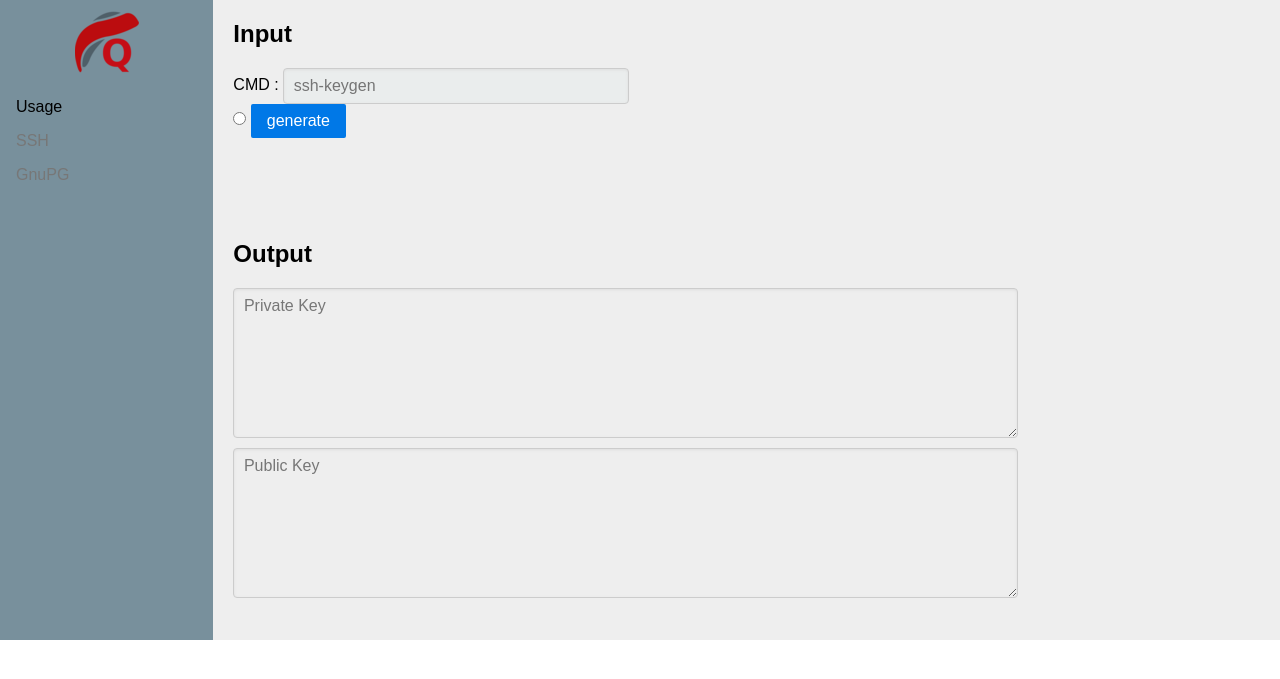
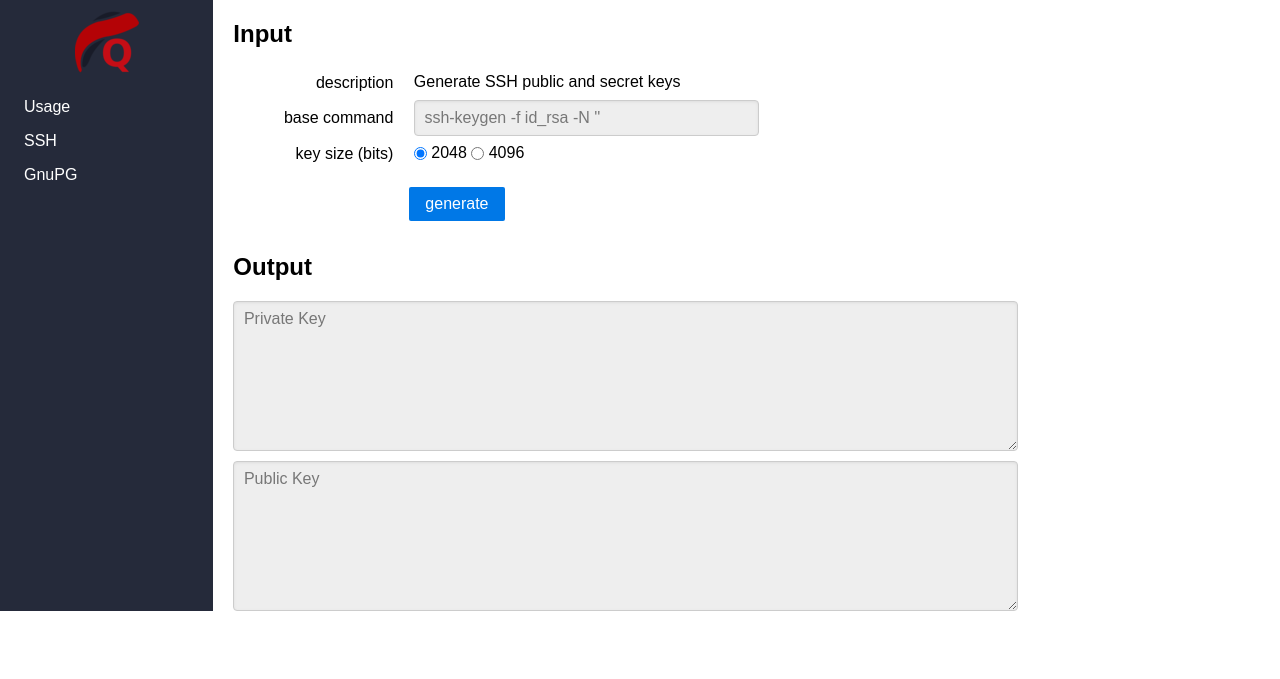
Before and after one commit to xrodneylee/sq-util, a Flask app: page /ssh in a window 1280 px wide. Shown: the top 679 px of the page. Run offline with Flask 2, Linux system fonts and the light colour scheme.

Commit message:
input ui

```diff
--- a/app.py
+++ b/app.py
@@ -1,5 +1,6 @@
 from flask import Flask
 from flask import render_template
+from flask import request
 import os
 app = Flask(__name__)
 
@@ -9,13 +10,15 @@ def index():
     return render_template('index.html')
 
 @app.route('/ssh')
-@app.route('/ssh/<action>')
+@app.route('/ssh/<action>', methods=['POST'])
 def ssh(action=None):
     private_key = 'Private Key'
     public_key = 'Public Key'
+    cmd = request.form.get('cmd')
+    keysize = request.form.get('keysize')
 
     if action:
-      os.system("ssh-keygen -t rsa -b 4096 -f id_rsa -N ''")
+      os.system(cmd + keysize)
       f = open('id_rsa', 'r')
       private_key = f.read()
       f = open('id_rsa.pub', 'r')
--- a/static/css/style.css
+++ b/static/css/style.css
@@ -10,20 +10,27 @@
 }
 
 .left-column {
-	background: #78909C;
+	background: #252A3A;
+}
+
+#nav .pure-menu-link {
+    color: #fff;
+    margin-left: 0.5em;
+}
+
+#nav .pure-menu-link:hover, #nav .pure-menu-link:focus {
+    background: rgb(55, 60, 90);
 }
 
 .right-column {
-	background: #EEEEEE;
+	background: #FFFFFF;
 }
 
 .input {
-	height: 200px;
 	margin-left: 20px;
 }
 
 .output {
-	height: 400px;
 	margin-left: 20px;
 }
 
--- a/templates/index.html
+++ b/templates/index.html
@@ -10,7 +10,7 @@
 </head>
 <body>
 	<div class="pure-g wrap">
-	    <div class="pure-u-1-6 left-column">
+	    <div id="nav" class="pure-u-1-6 left-column">
 	    	<div class="pure-img logo">
 	    		<img src="/static/img/sq-logo.png">
 	    	</div>
@@ -34,7 +34,7 @@
 				    </thead>
 
 				    <tbody>
-				        <tr>
+				        <tr class="pure-table-odd">
 				        	<td>1</td>
 				            <td>SSH</td>
 				            <td>Generate SSH public and secret keys</td>
--- a/templates/ssh.html
+++ b/templates/ssh.html
@@ -3,14 +3,28 @@
 <div class="ssh">
     <div class="input">
         <h2>Input</h2>
-        <form class="pure-form" action="/ssh/generate">
-            <div class="pure-u-1 cmd">
-                CMD : <input class="pure-input-1-3" type="text" placeholder="ssh-keygen" disabled>
-            </div>
+        <form class="pure-form pure-form-aligned" action="/ssh/generate" method=post>
+            <fieldset>
+                <div class="pure-control-group">
+                    <label>description</label>
+                    <span>Generate SSH public and secret keys</span>
+                </div>
 
-            <!-- <textarea class="pure-input-3-4" style="height: 150px" readonly>{{command}}</textarea> -->
-            <input type="radio">
-            <button type="submit" class="pure-button pure-button-primary">generate</button>
+                <div class="pure-control-group">
+                    <label for="cmd">base command</label>
+                    <input id="cmd" name="cmd" class="pure-input-1-3" type="text" value="ssh-keygen -f id_rsa -N '' " readonly>
+                </div>
+
+                <div class="pure-control-group">
+                    <label for="keysize">key size (bits)</label>
+                    <input id="keysize" type="radio" name="keysize" value="-b 2048" checked> 2048
+                    <input id="keysize" type="radio" name="keysize" value="-b 4096"> 4096
+                </div>
+
+                <div class="pure-controls">
+                    <button type="submit" class="pure-button pure-button-primary">generate</button>
+                </div>
+            </fieldset>
         </form>
     </div>
     <div class="output">
```
